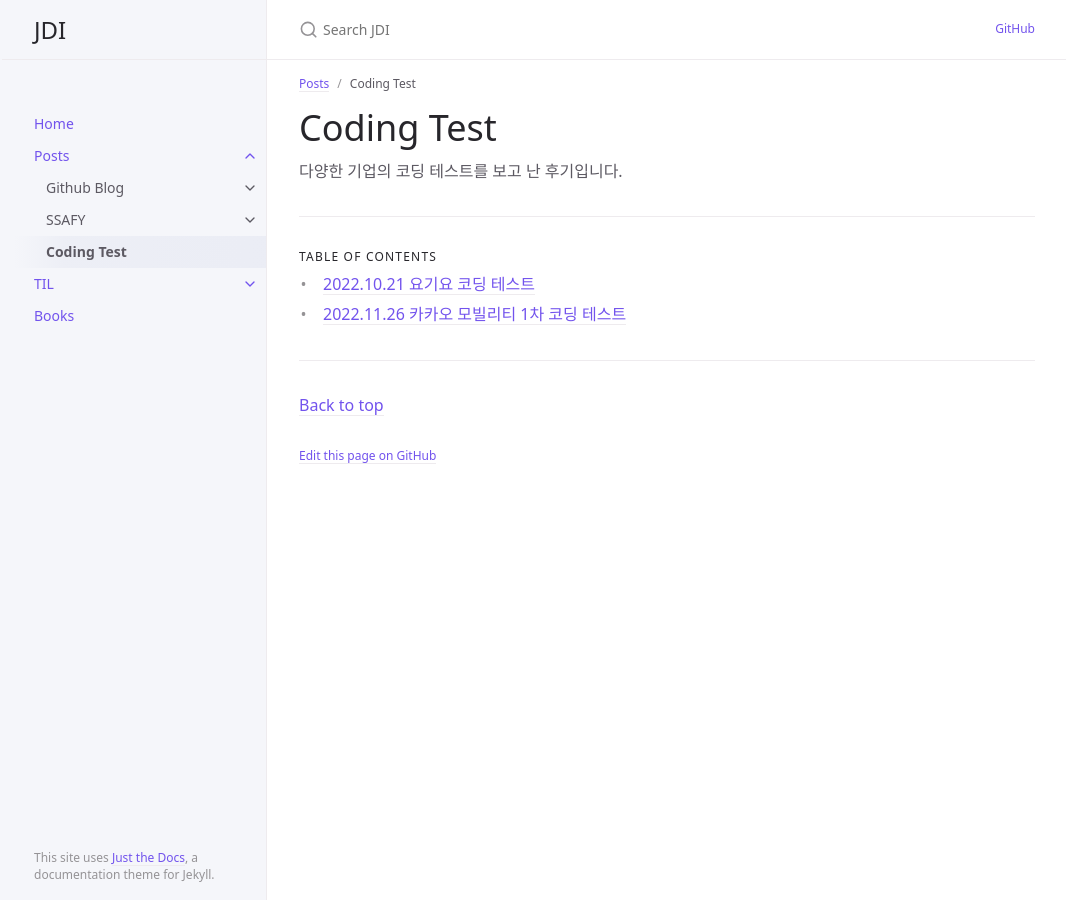
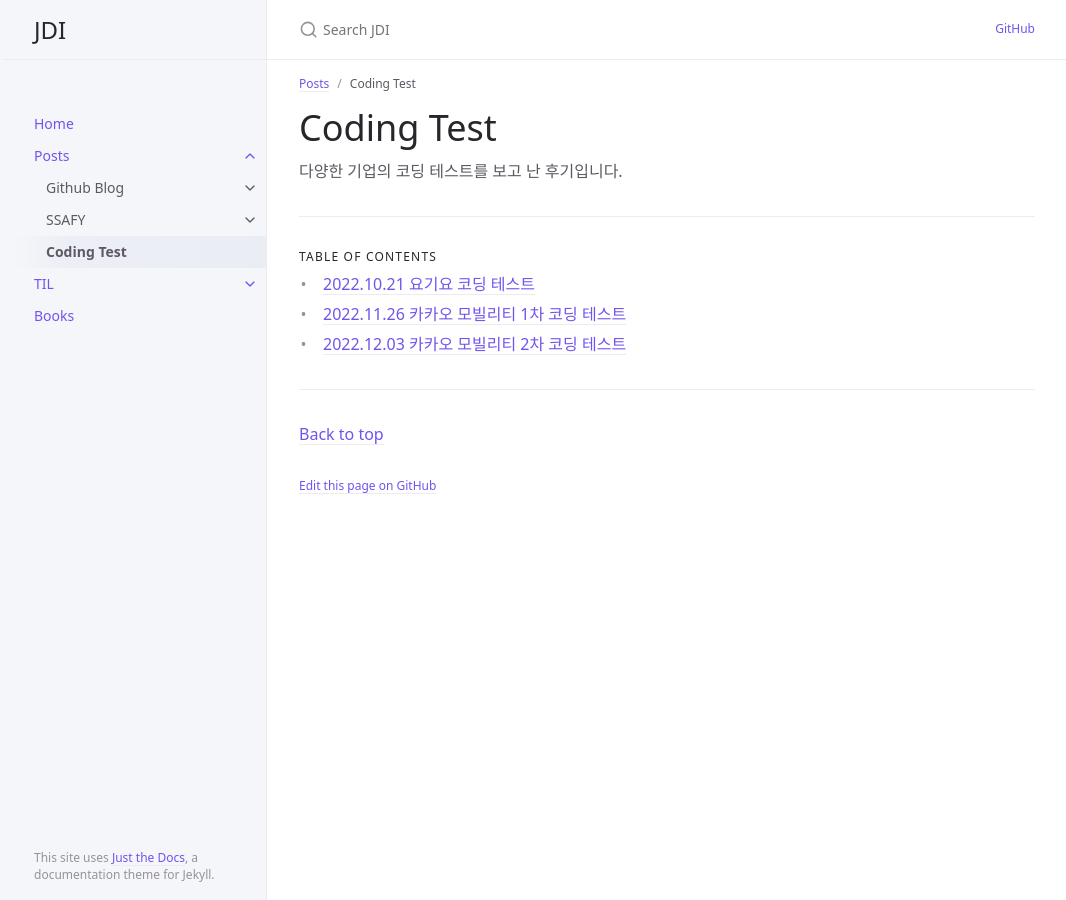
Before and after one commit to manchott/manchott-manchott.github.io, a Jekyll site: the page built from docs/posts/coding-test/introduction.md, in a window 1280 px wide. Shown: the whole page, without its empty margins (105-1171 px from the left). Built offline with Jekyll 4.4.1, drawn with Linux system fonts in a browser that asks for light colours; part of the change alters nothing that is shown.

Commit message:
upload post

```diff
--- /dev/null
+++ b/docs/posts/coding-test/2022_11_26_kakao-mobility-2.md
@@ -0,0 +1,61 @@
+---
+layout: default
+title: 2022.12.03 카카오 모빌리티 2차 코딩 테스트
+parent: Coding Test
+grand_parent: Posts
+last_modified_date: 2022-12-04
+---
+
+# 2022.11.26 카카오 모빌리티 2차 코딩 테스트
+{: .no_toc }
+
+## TABLE OF CONTENTS
+{: .no_toc .text-delta }
+
+1. TOC
+{:toc}
+
+---
+
+## 카카오 모빌리티 2023 신입 개발자 공채 2차 코딩테스트
+* 일시: 2022.12.03 14:00~17:00
+* 플랫폼: 프로그래머스
+* 사용 언어: Python
+* 문제 수: 코딩 2개, CS 20개
+* 특이점: 모니토앱을 이용한 온라인 감독
+
+너무나 쉬웠던 1차를 어떻게 걸렀는지는 모르겠지만 다행히도 나는 붙어서 2차 테스트까지 보게 되었다.
+다만 평소에 CS 공부를 거의 하지 않았기에 면접까진 바라지도 않고... 그냥 경험을 위해 코테를 보았다.
+모니토앱을 이용해 모니터와 얼굴이 보이도록 하고 코딩하는 화면을 화면공유까지 하는 빡빡한 시험이었다. 첫 공지에서는 중간에 화장실 이용 가능이랬는데 다음 공지에서는 화장실 이용도 금지시켰다... 3시간동안 화장실을 참아야했다,,,
+
+
+## 1번 문제: 백트래킹(1시간)
+여러 구간을 지나가야 하는데 자동차, 자전거, 대중교통, 도보로 지나갈 수 있다. 자동자를 선택했으면 모든 구간을 자동차로 지나가야하고, 자전거는 중간에 도보를 이용해도 된다. 대중교통 또한 도보를 이용할 수 있지만 대중교통을 이용하지 못하는 구간도 있다. 도보로 갈 때는 연속으로 걸을 수 있는 시간에 제한이 있어서 그 이상의 시간은 걸을 수 없다.
+
+백트래킹을 해가며 자전거, 대중교통의 최단시간을 구하는 것이 쟁점이었던 것 같다.
+그러나... 나는 알고리즘을 안 푼지 너무 오래되어서 감을 잃은 바람에,,, dfs로 무지성 완탐을 해버렸다... n=20000이기 때문에 완탐을 해버렸으니 무조건 시간초과가 나지 않았을까.
+그래도 zip을 이용해 각 수단을 묶고, 각 수단별 최단 시간을 각각 구한 뒤 마지막에 비교를 했다. 이정도 한 것도 선방한듯...
+시험이 끝난 뒤 친구와 문제를 복기해보니 평소에도 알고리즘을 연습해야했다는 후회가 밀려왔다.
+
+
+## 2번 문제: 그래프 탐색(1시간+, 못풀음)
+2개의 바이크 정류장을 만들 것인데, 최대한 많은 이용자가 이용할 수 있도록 해야한다. n개의 노드와 가중치 있는 엣지가 주어지고 각 노드별 이용자 수가 주어진다. 이용자가 이동할 수 있는 최대 길이 d와 각 정류장이 최대로 수용할 수 있는 수용자 m이 주어진다.
+![kakao-mobility-2_1](../../../assets/images/kakao-mibility-2_1.png)
+d=1, m=2일 때, 1번의 경우는 어디든 2개의 정류장을 설치하면 최대 4명의 이용자가 정류장을 사용할 수 있다.
+2번의 경우 2번 노드에 정류장을 무조건 설치하고, 남은 하나는 아무 노드에 설치하면 최대 3명의 이용자가 정류장을 사용할 수 있다.
+
+문제는 이해가 되는데 도저히 코드를 어떻게 짜야할지 전혀 감이 오지 않았다....  결국 한시간 넘게 끙끙대다 못풀고 제출을 하게 되었다. 이 문제에 머리 쓰지 말고 1번 문제를 더 검토할걸 그랬다. 물론 그랬어도 내가 백트래킹을 생각해냈을 것 같진 않지만......
+
+
+## CS 20문제 객관식(거의 다 찍음)
+기억나는 문제와 이면지에 적어놨던 문제들을 정리해보면...
+* SQL: UNIQUE INDEX
+* 자료구조: 트리(후위 순회, 다원탐색트리), 스택, 그래프(DFS), 힙(Max-heap)
+* 알고리즘: 알고리즘별 특징(최소 신장 트리, 다익스트라, 크루스칼 알고리즘, 프림 알고리즘, 벨만-포드 알고리즘)
+* 네트워크: TCP, DHCP, 라우팅(Distance Vector), 네트워크 계층
+* 운영체제: 리눅스 동기화 기법, pthread_mutex_lock 함수, 세마포어
+CS는 자료구조, 알고리즘 외에 네트워크 조금 찍먹해본게 다라서 80퍼센트는 찍었다. 객관식이라서 찍을수라도 있어서 천만 다행이었다. 모두 고르시오 문제도 있었고 그 중 부분점수 있는 문제도 있었다.
+
+
+## 후기
+1차가 쉬웠던 만큼 2차는 어려울 것이라 예상했는데 예상대로 어렵게 나왔다. 그래 이정도는 되어야 변별력이 있지... 앞으로 알고리즘도 꾸준히 하고 CS도 놓치지 말아야겠다.
```
Also changed, not shown: docs/posts/coding-test/2022_11_26_kakao-mobility-1.md (+2 -0 lines), assets/images/kakao-mibility-2_1.png (added).
